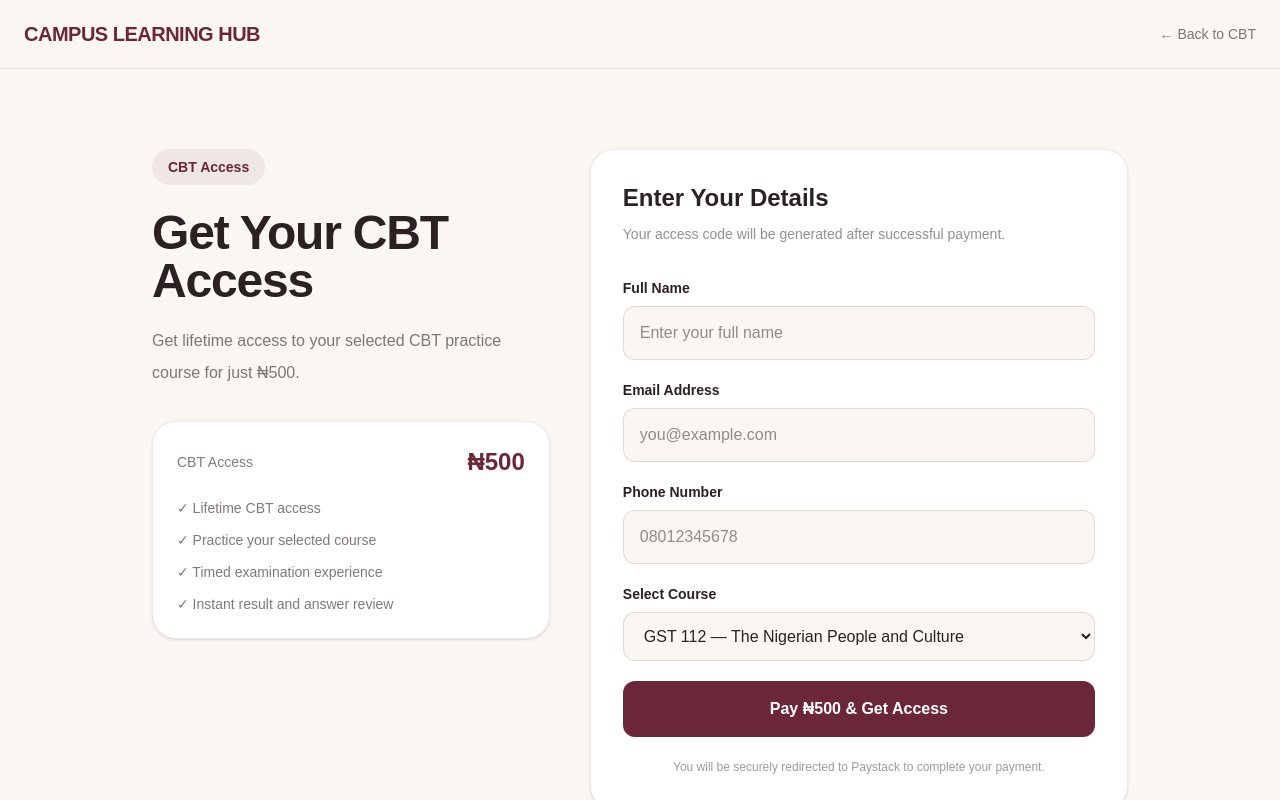
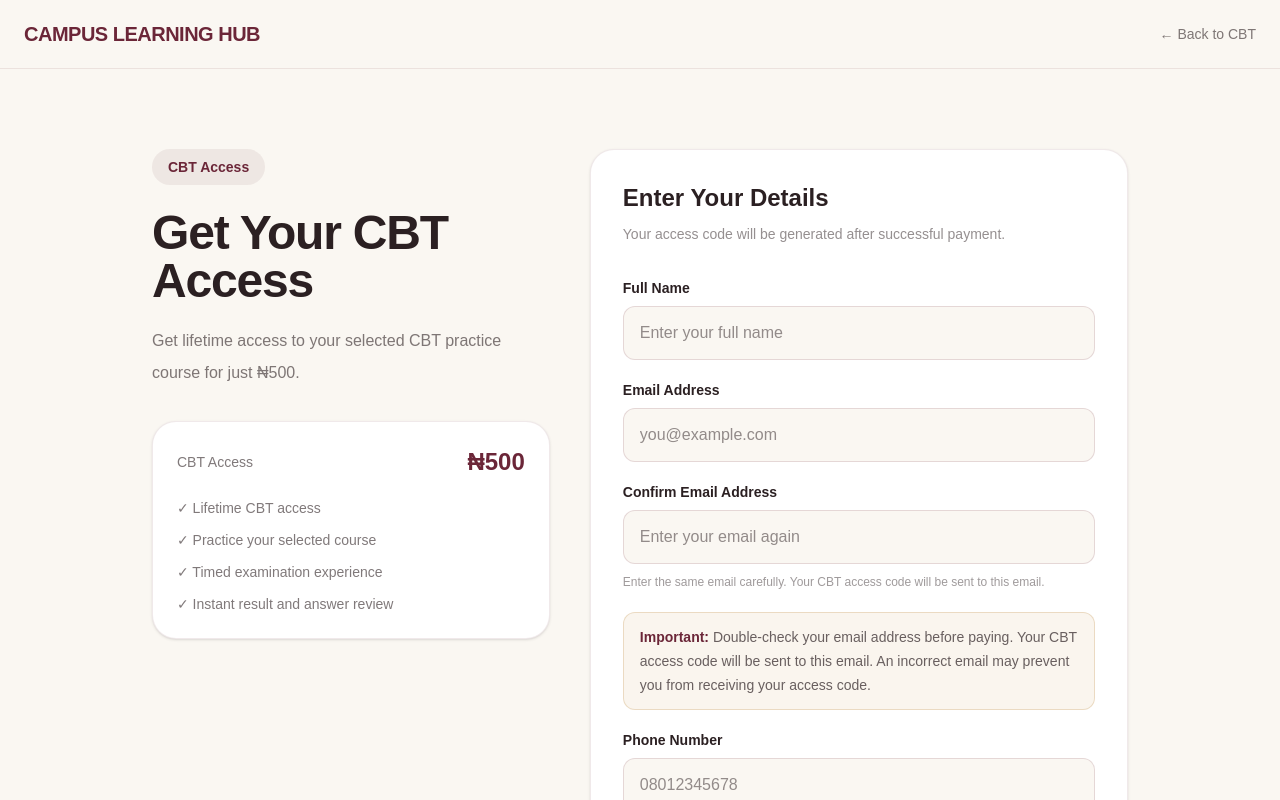
Before and after one commit to deborahasuquo531-star/Campus-Learning-Hub-Frontend, a Next.js app: page /payment in a window 1280 px wide. Shown: the top 800 px of the page. Built offline with nearby package versions, Linux system fonts and the light colour scheme.

Commit message:
Add CBT email confirmation and validation

```diff
--- a/app/cbt/page.tsx
+++ b/app/cbt/page.tsx
@@ -34,32 +34,41 @@ import { useEffect, useState } from "react";
   },
   {
     id: 5,
-    code: "AMS 104",
+    code: "AMS 104 - Project Management",
     title: "Project Management",
     description:
       "Test your understanding of project planning, project management principles, costing, budgeting, implementation, monitoring, evaluation, and related topics.",
   },
   {
     id: 6,
-    code: "MKT 326",
+    code: "MKT 326 - Sales Management",
     title: "Sales Management",
     description:
       "Test your understanding of sales management, selling processes, sales planning, sales force management, customer relationships, and related topics.",
   },
   {
     id: 7,
-    code: "ECO 102",
+    code: "ECO 102 - Principles of Economics II",
     title: "Principles of Economics II",
     description:
       "Practice your understanding of economic principles, concepts, theories, and applications.",
   },
   {
     id: 8,
-    code: "MKT 112",
+    code: "AKSU-MKT 112 - Principles of Selling",
     title: "Principles of Selling",
     description:
       "Practice selling concepts, sales processes, sales force management, and theories of selling.",
   },
+  {
+    id: 9,
+    code: "AKSU-MKT 122 BASIC MARKETING ",
+    title: "Basic Marketing",
+    description:
+
+"practice marketing principles,marketing mix,consumer behaviour,market research,branding,and related topics.",
+},
+
 ];
 
 const API_URL = "https://learning-made-easy-backend.vercel.app";
--- a/app/payment/page.tsx
+++ b/app/payment/page.tsx
@@ -44,11 +44,15 @@ const courses = [
   },
   {
     id: 8,
-    code: "MKT 112",
-    name: "MKT 112 - Principles of Selling",
+    code: "AKSU-MKT 112",
+    name: "AKSU-MKT 112 - Principles of Selling",
+  },
+  {
+    id: 9,
+    code: "AKSU-MKT 122",
+    name: "AKSU-MKT 122 - Basic Marketing",
   },
 ];
-
 
 type PaymentStatus =
   | "form"
@@ -60,6 +64,7 @@ export default function CBTPaymentPage() {
   const [form, setForm] = useState({
     full_name: "",
     email: "",
+    confirm_email: "",
     phone: "",
     course: "1",
   });
@@ -71,6 +76,7 @@ export default function CBTPaymentPage() {
   const [accessCode, setAccessCode] = useState("");
   const [verifiedCourse, setVerifiedCourse] =
     useState("");
+  const [studentEmail, setStudentEmail] = useState("");
 
   useEffect(() => {
     const searchParams = new URLSearchParams(
@@ -140,6 +146,8 @@ export default function CBTPaymentPage() {
       const savedEmail =
         sessionStorage.getItem("cbtPaymentEmail") ||
         "";
+
+      setStudentEmail(savedEmail);
 
       /*
        * Keep the backend's returned course information
@@ -246,9 +254,78 @@ export default function CBTPaymentPage() {
       return;
     }
 
-    if (!form.email.trim()) {
+    const email =
+      form.email.trim().toLowerCase();
+
+    const confirmEmail =
+      form.confirm_email.trim().toLowerCase();
+
+    if (!email) {
       setError(
         "Please enter your email address."
+      );
+      return;
+    }
+
+    /*
+     * Basic email format validation.
+     */
+    const emailPattern =
+      /^[^\s@]+@[^\s@]+\.[^\s@]{2,}$/;
+
+    if (!emailPattern.test(email)) {
+      setError(
+        "Please enter a valid email address."
+      );
+      return;
+    }
+
+    /*
+     * Make sure the student enters the email twice.
+     */
+    if (!confirmEmail) {
+      setError(
+        "Please confirm your email address."
+      );
+      return;
+    }
+
+    /*
+     * The two email addresses must match exactly.
+     */
+    if (email !== confirmEmail) {
+      setError(
+        "The email addresses do not match. Please check and enter the same email address."
+      );
+      return;
+    }
+
+    /*
+     * Catch common email-domain typing mistakes.
+     * We do not automatically change the student's email.
+     */
+    const commonDomainTypos: Record<string, string> = {
+      "gmial.com": "gmail.com",
+      "gmai.com": "gmail.com",
+      "gmail.con": "gmail.com",
+      "gmail.co": "gmail.com",
+      "yaho.com": "yahoo.com",
+      "yahoo.con": "yahoo.com",
+      "outlok.com": "outlook.com",
+      "outlook.con": "outlook.com",
+      "hotmai.com": "hotmail.com",
+      "hotmail.con": "hotmail.com",
+    };
+
+    const emailDomain =
+      email.split("@")[1]?.toLowerCase();
+
+    if (
+      emailDomain &&
+      commonDomainTypos[emailDomain]
+    ) {
+      setError(
+        `Please check your email address. Did you mean ${email.split("@")[0]}@${commonDomainTypos[emailDomain]}?`
       );
       return;
     }
@@ -267,15 +344,16 @@ export default function CBTPaymentPage() {
 
     try {
       /*
-       * Save the selected course and email BEFORE
-       * redirecting to Paystack.
+       * Save the verified email and selected course
+       * BEFORE redirecting to Paystack.
        *
-       * These values are needed after Paystack
-       * redirects the student back to this page.
+       * The normalized email is used so that
+       * uppercase/lowercase differences do not
+       * cause an email mismatch later.
        */
       sessionStorage.setItem(
         "cbtPaymentEmail",
-        form.email.trim().toLowerCase()
+        email
       );
 
       sessionStorage.setItem(
@@ -292,7 +370,7 @@ export default function CBTPaymentPage() {
           },
           body: JSON.stringify({
             full_name: form.full_name.trim(),
-            email: form.email.trim(),
+            email: email,
             phone: form.phone.trim(),
             course: form.course,
           }),
@@ -441,7 +519,8 @@ export default function CBTPaymentPage() {
 
             <p className="mt-4 leading-7 text-[#2B2022]/60">
               Your CBT access has been activated.
-              Keep your access code safe.
+              Your access code has been sent to your email.
+              Keep it safe for easy access next time.
             </p>
 
             <div className="mt-8 rounded-2xl border border-[#6B2638]/10 bg-[#FAF7F2] p-6">
@@ -456,11 +535,18 @@ export default function CBTPaymentPage() {
 
             <div className="mt-6 rounded-2xl border border-[#C89B5D]/20 bg-[#C89B5D]/5 p-5 text-left">
               <p className="text-sm font-semibold text-[#2B2022]">
-                Important
+                Access Code Sent ✓
               </p>
 
               <p className="mt-2 text-sm leading-6 text-[#2B2022]/60">
-                Save this access code. You will use
+                Your CBT access code has also been sent to
+                <span className="font-semibold text-[#6B2638]">
+                  {" "}{studentEmail}
+                </span>.
+              </p>
+
+              <p className="mt-2 text-sm leading-6 text-[#2B2022]/60">
+                Save this access code. You will need
                 it whenever you want to access your
                 CBT practice.
               </p>
@@ -675,6 +761,7 @@ export default function CBTPaymentPage() {
                 />
               </div>
 
+              {/* EMAIL ADDRESS */}
               <div>
                 <label
                   htmlFor="email"
@@ -694,9 +781,54 @@ export default function CBTPaymentPage() {
                     )
                   }
                   placeholder="you@example.com"
+                  autoComplete="email"
                   className="mt-2 w-full rounded-xl border border-[#6B2638]/15 bg-[#FAF7F2] px-4 py-3.5 outline-none focus:border-[#6B2638] focus:ring-2 focus:ring-[#6B2638]/10"
                   required
                 />
+              </div>
+
+              {/* CONFIRM EMAIL */}
+              <div>
+                <label
+                  htmlFor="confirm_email"
+                  className="block text-sm font-semibold"
+                >
+                  Confirm Email Address
+                </label>
+
+                <input
+                  id="confirm_email"
+                  type="email"
+                  value={form.confirm_email}
+                  onChange={(e) =>
+                    updateField(
+                      "confirm_email",
+                      e.target.value
+                    )
+                  }
+                  placeholder="Enter your email again"
+                  autoComplete="email"
+                  className="mt-2 w-full rounded-xl border border-[#6B2638]/15 bg-[#FAF7F2] px-4 py-3.5 outline-none focus:border-[#6B2638] focus:ring-2 focus:ring-[#6B2638]/10"
+                  required
+                />
+
+                <p className="mt-2 text-xs leading-5 text-[#2B2022]/45">
+                  Enter the same email carefully.
+                  Your CBT access code will be sent
+                  to this email.
+                </p>
+              </div>
+
+              {/* IMPORTANT EMAIL WARNING */}
+              <div className="rounded-xl border border-[#C89B5D]/30 bg-[#C89B5D]/10 px-4 py-3 text-sm leading-6 text-[#2B2022]/70">
+                <span className="font-semibold text-[#6B2638]">
+                  Important:
+                </span>{" "}
+                Double-check your email address before
+                paying. Your CBT access code will be
+                sent to this email. An incorrect email
+                may prevent you from receiving your
+                access code.
               </div>
 
               <div>
```
Lines whose indentation alone changed are shown as unchanged.
